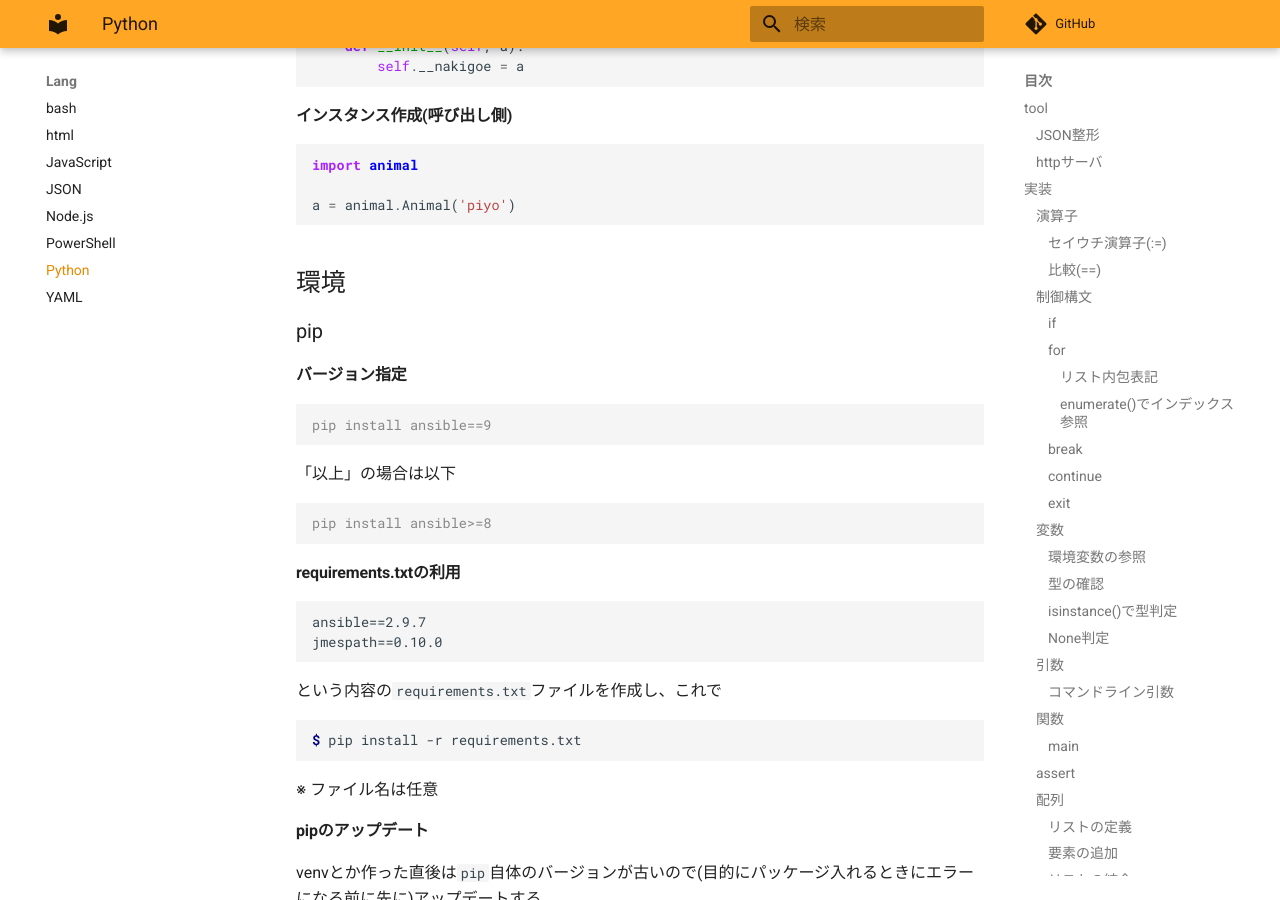
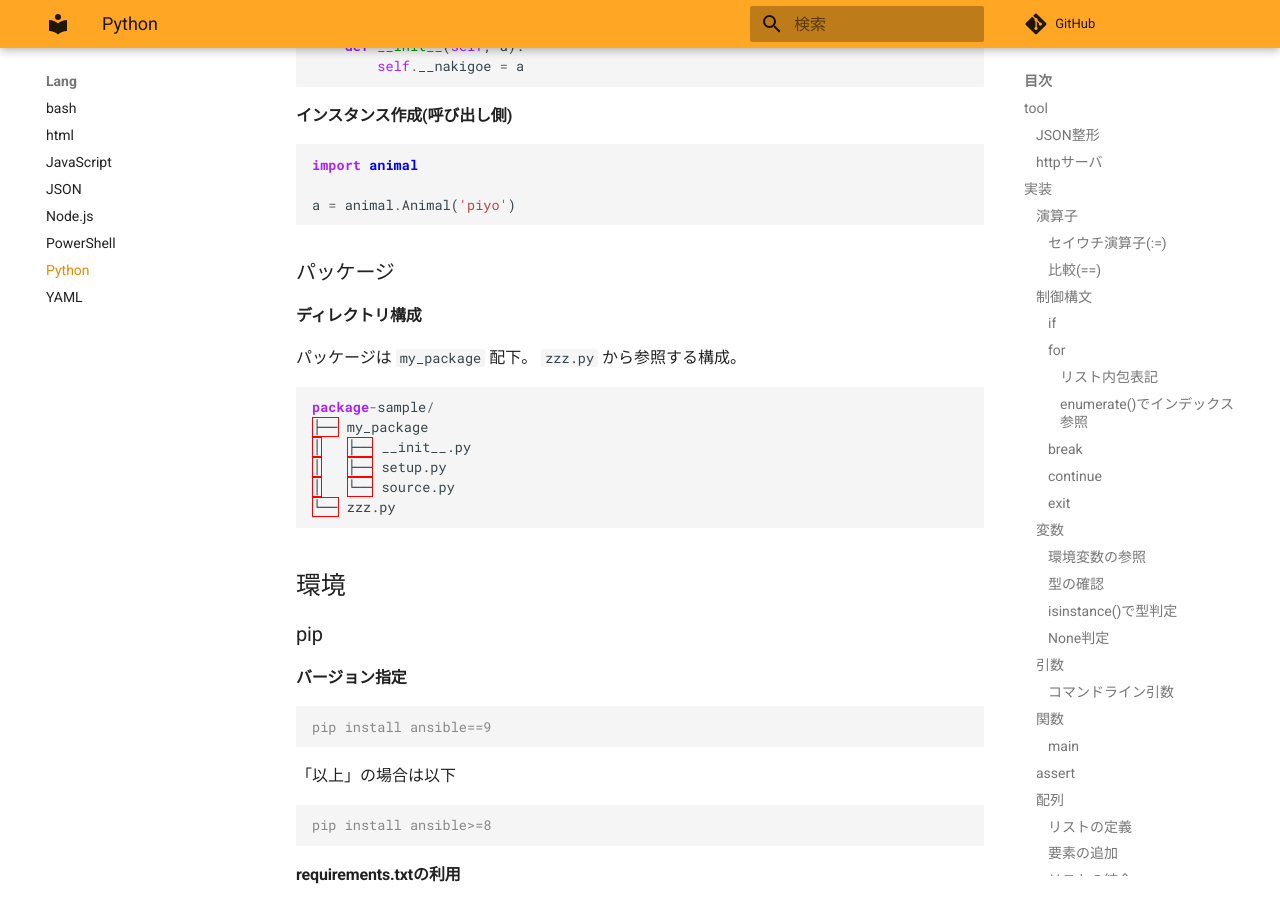
Before and after one commit to zaki-lknr/docs, an MkDocs documentation site: the page built from docs/lang/python.md, in a window 1280 px wide and 900 px high, scrolled down 25720 px. Built offline with MkDocs 1.6.1 and Material for MkDocs 9.7.7, drawn with Linux system fonts in a browser that asks for light colours; comment, search, counter and statistics services are not loaded.

Commit message:
add: lang/python: パッケージ構成

````diff
--- a/docs/lang/python.md
+++ b/docs/lang/python.md
@@ -1369,6 +1369,22 @@ class Animal:
 import animal
 
 a = animal.Animal('piyo')
+```
+
+### パッケージ
+
+#### ディレクトリ構成
+
+パッケージは `my_package` 配下。
+`zzz.py` から参照する構成。
+
+```
+package-sample/
+├── my_package
+│   ├── __init__.py
+│   ├── setup.py
+│   └── source.py
+└── zzz.py
 ```
 
 ## 環境
````
